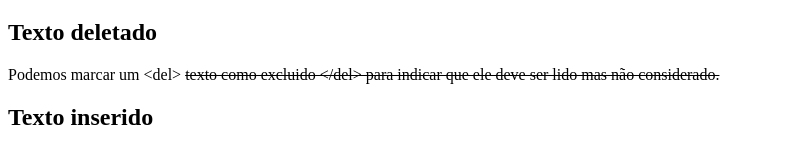
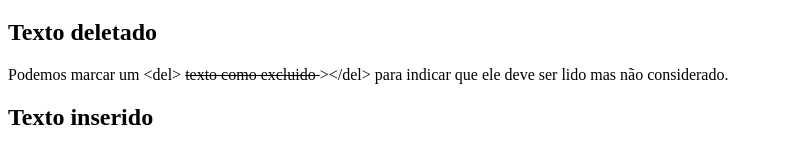
Before and after one commit to Fezoka/HTML5-CSS3, a plain HTML site: page ex007/index.html in a window 1280 px wide. Shown: the part 506-657 px from the top of the page, without its empty margins (0-791 px from the left). Drawn offline with Linux system fonts and the light colour scheme.

Commit message:
Update index.html

```diff
--- a/ex007/index.html
+++ b/ex007/index.html
@@ -78,7 +78,7 @@
                 &lt;del&gt;
                 <del>
                     texto como excluido
-                </dell
+                </del>
                 >&lt;/del&gt;
 
                  para indicar que ele deve ser lido mas não considerado.
```
